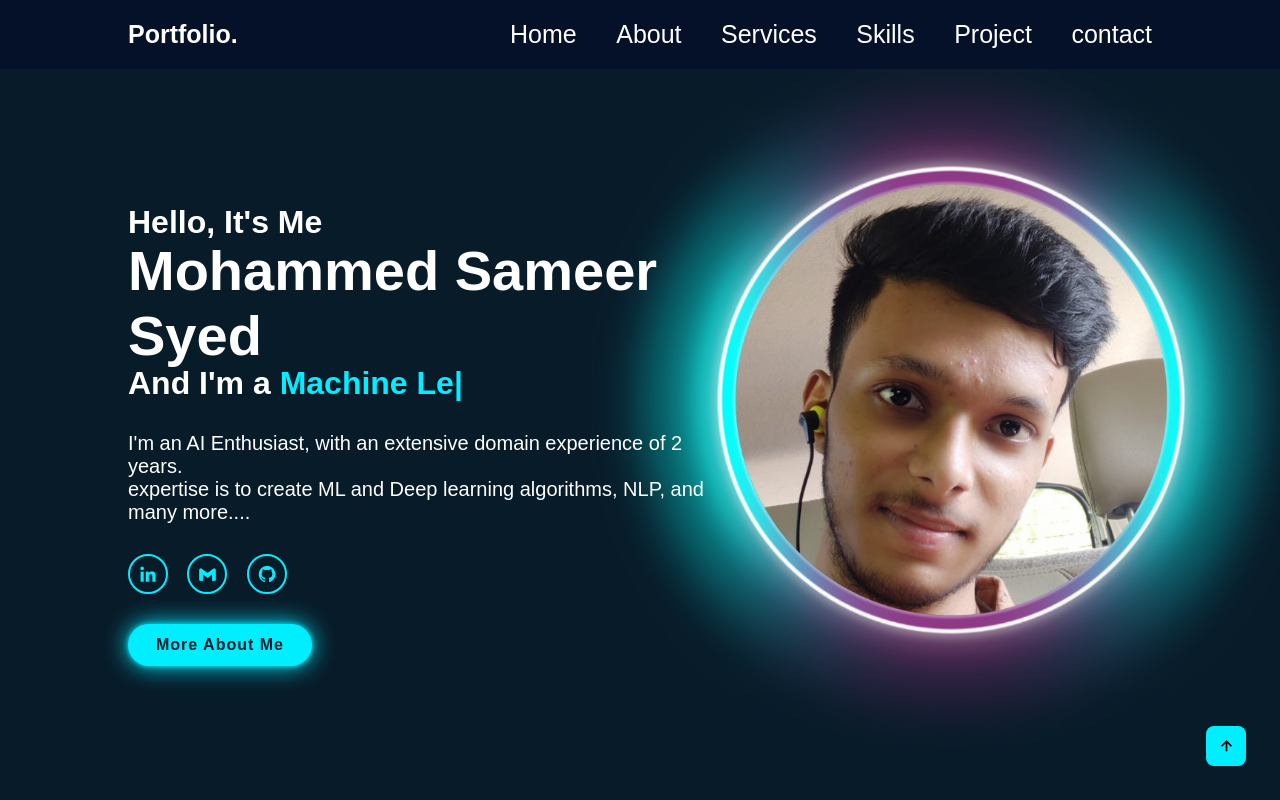
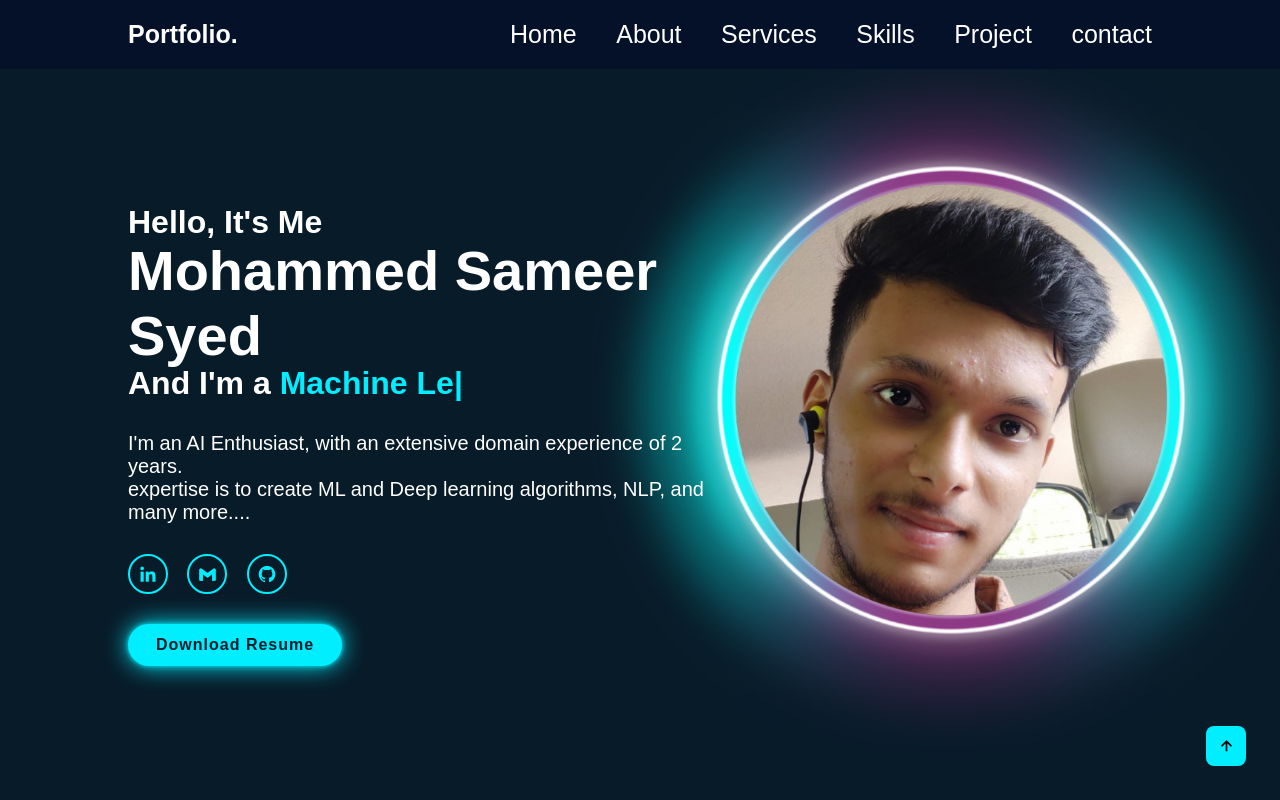
Before and after one commit to SyedMohammedSameer/simple-portfolio, a website: page index.html in a window 1280 px wide. Shown: the top 800 px of the page. Drawn offline with nearby package versions, Linux system fonts and the light colour scheme.

Commit message:
Resume button change

```diff
--- a/index.html
+++ b/index.html
@@ -41,7 +41,7 @@
                 <a href="#" style="--i:9;"><i class='bx bxl-github'></i></a>
 
             </div>
-            <a href="#" class="btn-box">More About Me</a>
+            <a href="#" class="btn-box">Download Resume</a>
 
         </div>
         </div>
```
